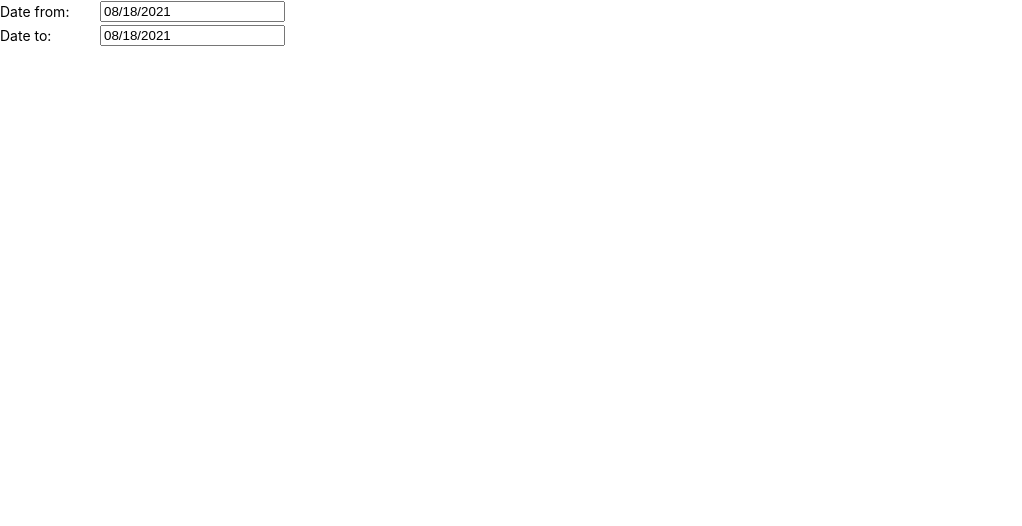
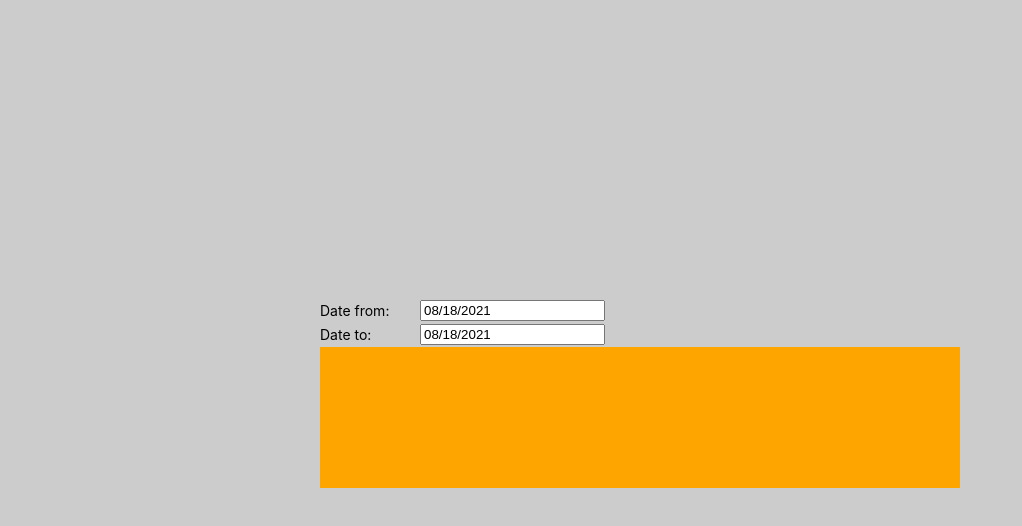
Before and after one commit to AmeenMohammed/react-chart, a React (Create React App) app: page / in a window 1280 px wide. Shown: the top 526 px of the page, without its empty margins (0-1022 px from the left). Built offline with nearby package versions, Linux system fonts and the light colour scheme; no server answers.

Commit message:
Display chart svg

```diff
--- a/src/App.css
+++ b/src/App.css
@@ -1,38 +1,40 @@
-.App {
-  text-align: center;
+html{
+  height:100%;
+  padding:0;
+  margin:0;
+  font-family: 'Open Sans', sans-serif;
 }
 
-.App-logo {
-  height: 40vmin;
-  pointer-events: none;
+*{
+  box-sizing:border-box;
 }
 
-@media (prefers-reduced-motion: no-preference) {
-  .App-logo {
-    animation: App-logo-spin infinite 20s linear;
-  }
+body {
+
+  width:100%;
+  height:100%;
+  background-color:#ccc;
+  display:flex;
+  justify-content:center;
+  align-items:center;
+  flex-direction: column;
+
 }
 
-.App-header {
-  background-color: #282c34;
-  min-height: 100vh;
-  display: flex;
-  flex-direction: column;
-  align-items: center;
-  justify-content: center;
-  font-size: calc(10px + 2vmin);
-  color: white;
+svg {
+  background-color:orange;
 }
 
-.App-link {
-  color: #61dafb;
+#root {
+  width:50%;
 }
 
-@keyframes App-logo-spin {
-  from {
-    transform: rotate(0deg);
-  }
-  to {
-    transform: rotate(360deg);
-  }
+.legend {font-size:2.5vh;}
+.expense:before{
+	content:'.';
+	background-color:black;
+	color:black;
+	width:3vh;
+	display:inline-block;
+	margin: 0 0.5vh 0 0.5vh
 }
--- a/src/App.js
+++ b/src/App.js
@@ -1,6 +1,7 @@
 import { BrowserRouter as Router, Route, Switch } from 'react-router-dom';
 import loadable from '@loadable/component';
 import PageLoading from './components/PageLoading';
+import './App.css';
 
 const loadbleOptions = { fallback: <PageLoading /> };
 const Home = loadable(() => import('./pages'), loadbleOptions);
--- /dev/null
+++ b/src/components/Bar/index.js
@@ -0,0 +1,23 @@
+import PropTypes from 'prop-types';
+
+export const Bar = ({
+  x, y, width, height,
+}) => (
+  <>
+    <rect x={x} y={y} width={width} height={height} fill="black" />
+  </>
+);
+
+Bar.propTypes = {
+  x: PropTypes.number,
+  y: PropTypes.number,
+  width: PropTypes.number,
+  height: PropTypes.number,
+};
+
+Bar.defaultProps = {
+  x: 0,
+  y: 0,
+  width: 0,
+  height: 0,
+};
--- /dev/null
+++ b/src/components/Chart/index.js
@@ -0,0 +1,27 @@
+import PropTypes from 'prop-types';
+
+export const Chart = ({ children, width, height }) => (
+  <svg
+    viewBox={`0 0 ${width} ${height}`}
+    width="100%"
+    height="70%"
+    preserveAspectRatio="xMidYMax meet"
+  >
+    {children}
+  </svg>
+);
+
+Chart.propTypes = {
+  children: PropTypes.oneOfType([
+    PropTypes.arrayOf(PropTypes.node),
+    PropTypes.node,
+  ]),
+  width: PropTypes.number,
+  height: PropTypes.number,
+};
+
+Chart.defaultProps = {
+  children: [],
+  width: 500,
+  height: 350,
+};
--- a/src/pages/index.js
+++ b/src/pages/index.js
@@ -1,13 +1,21 @@
 import React, { useState, useEffect } from 'react';
 import axios from 'axios';
 import DatePickerComponent from '../components/DatePicker';
-import { formatDate } from '../utils/functions';
+import { formatDate, numberOfMonths } from '../utils/functions';
+import { Chart } from '../components/Chart';
+import { Bar } from '../components/Bar';
 
 const Home = () => {
   const [startDate, setStartDate] = useState(new Date());
   const [endDate, setEndDate] = useState(new Date());
   const [questions, setQuestions] = useState([]);
   const [answers, setAnswers] = useState([]);
+  const monthesCount = numberOfMonths(startDate, endDate);
+  const chartHeight = 300;
+  const barMargin = 30;
+  const barWidth = 50;
+  const width = monthesCount * (barWidth + barMargin);
+  const chartRows = [];
 
   function getAnswers(dateFrom, dateTo) {
     axios.get(`${process.env.REACT_APP_ANSWERS_URL}?date_from=${formatDate(dateFrom)}&date_to=${formatDate(dateTo)}`, {
@@ -41,13 +49,33 @@ const Home = () => {
       getAnswers(startDate, date);
     }
   };
+  for (let index = 0; index < monthesCount; index += 1) {
+    chartRows.push(<Bar
+      key={index}
+      x={index * (barWidth + barMargin)}
+      y={chartHeight - 10}
+      width={barWidth}
+      height={100}
+    />);
+  }
+  console.table(questions);
+  console.table(answers);
 
-  console.log(questions);
-  console.log(answers);
   return (
     <>
-      <DatePickerComponent datevalue={startDate} changeDate={(date) => handleDateChange(date, 'from')} dateLabel="Date from: " />
-      <DatePickerComponent datevalue={endDate} changeDate={(date) => handleDateChange(date, 'to')} dateLabel="Date to: " />
+      <DatePickerComponent
+        datevalue={startDate}
+        changeDate={(date) => handleDateChange(date, 'from')}
+        dateLabel="Date from: "
+      />
+      <DatePickerComponent
+        datevalue={endDate}
+        changeDate={(date) => handleDateChange(date, 'to')}
+        dateLabel="Date to: "
+      />
+      <Chart height={chartHeight} width={width}>
+        {chartRows}
+      </Chart>
     </>
   );
 };
--- a/src/utils/functions.js
+++ b/src/utils/functions.js
@@ -9,3 +9,11 @@ export const formatDate = (date) => {
 
   return [year, month, day].join('-');
 };
+
+export const numberOfMonths = (d1, d2) => {
+  let months;
+  months = (d2.getFullYear() - d1.getFullYear()) * 12;
+  months -= d1.getMonth();
+  months += d2.getMonth();
+  return months <= 0 ? 0 : months;
+};
```
